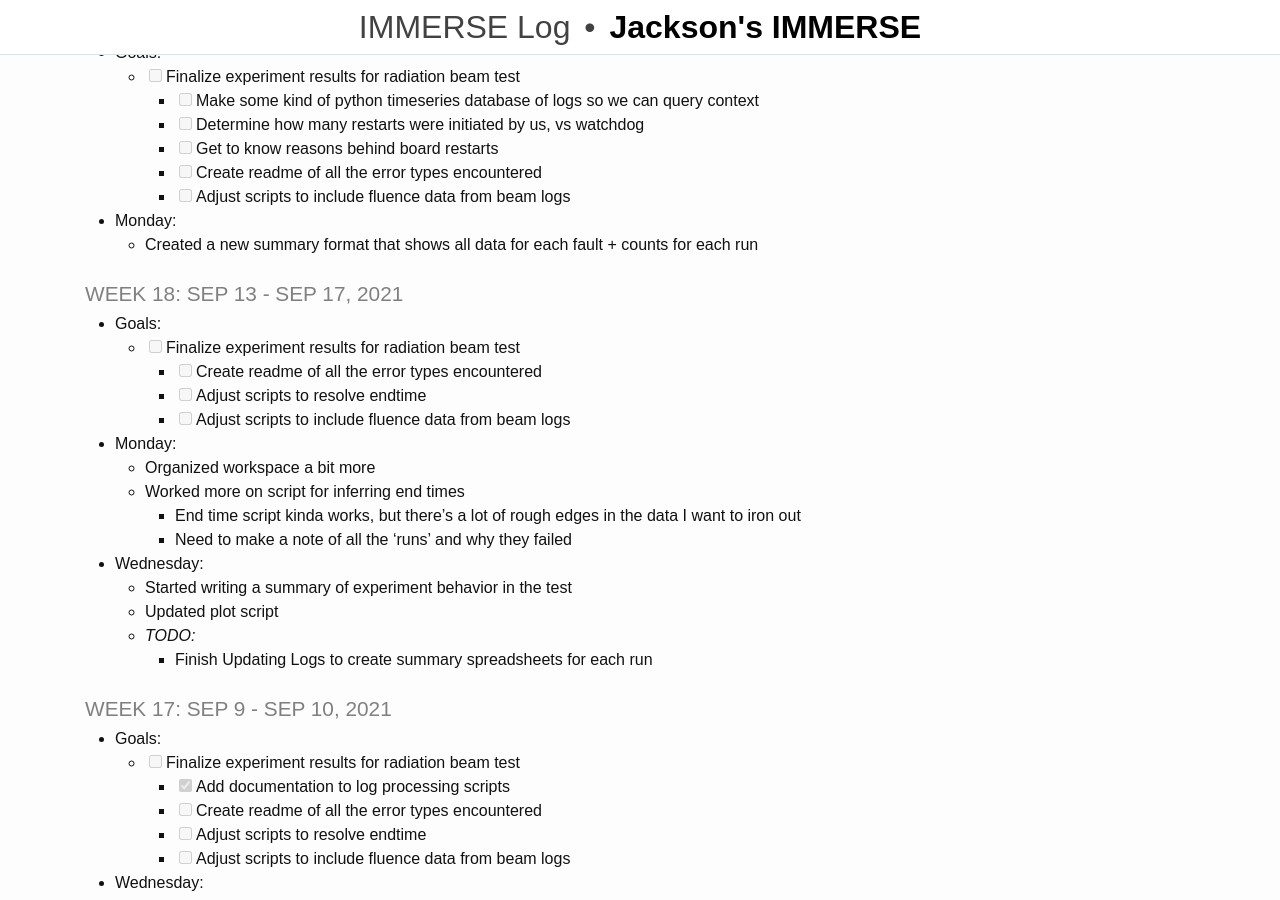
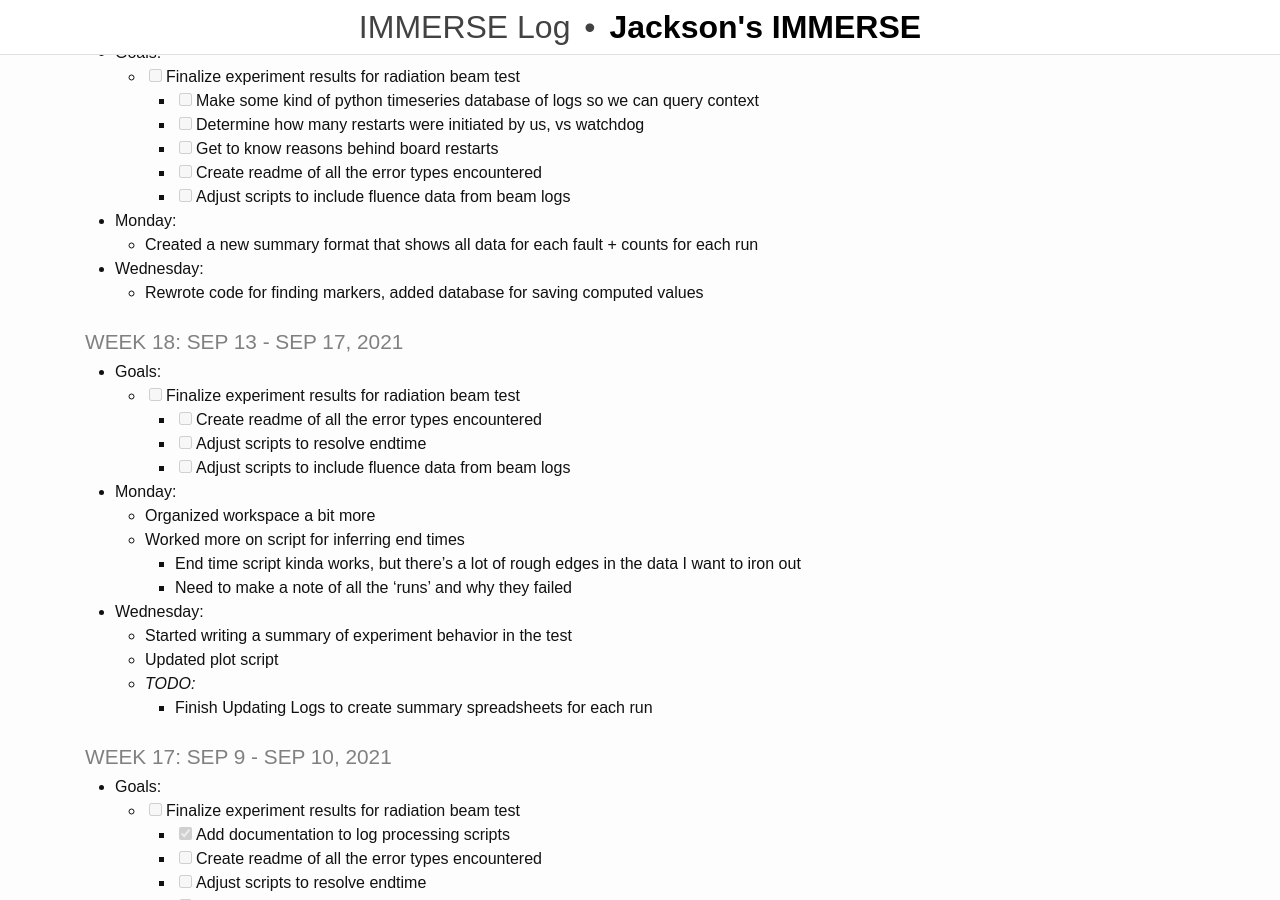
Before and after one commit to rjsmith1999/IMMERSE, a Jekyll site: the page built from _pages/log.md, in a window 1280 px wide and 900 px high, scrolled down 329 px. Built offline with Jekyll 4.4.1, drawn with Linux system fonts in a browser that asks for light colours.

Commit message:
Update Log

```diff
--- a/_pages/log.md
+++ b/_pages/log.md
@@ -25,6 +25,9 @@ title: IMMERSE Log
 
 * **Monday**:
   - Created a new summary format that shows all data for each fault + counts for each run
+
+* **Wednesday**:
+  - Rewrote code for finding markers, added database for saving computed values
 
 ### Week 18: Sep 13 - Sep 17, 2021
 * **Goals**:
```
